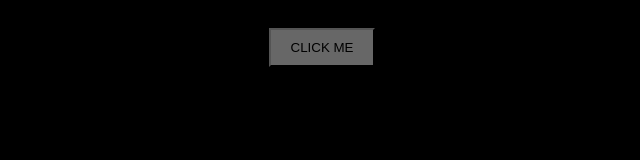
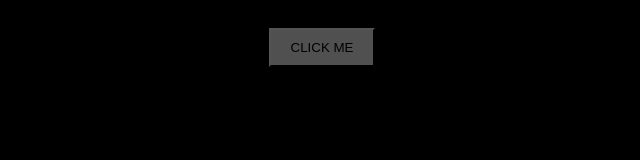
Before and after one commit to JustPerky1/webapp--arlina, a plain HTML site: page index.html in a window 1280 px wide. Shown: the whole page, without its empty margins (318-958 px from the left). Drawn offline with Linux system fonts and the light colour scheme.

Commit message:
Update style.css

```diff
--- a/style.css
+++ b/style.css
@@ -7,7 +7,7 @@ button{
   padding: 10px 20px;
   margin-top: 20px;
   cursor: pointer;
-  background: #676767;
+  background: #505050;
 }
 p{
   color: #ffffff;
```
